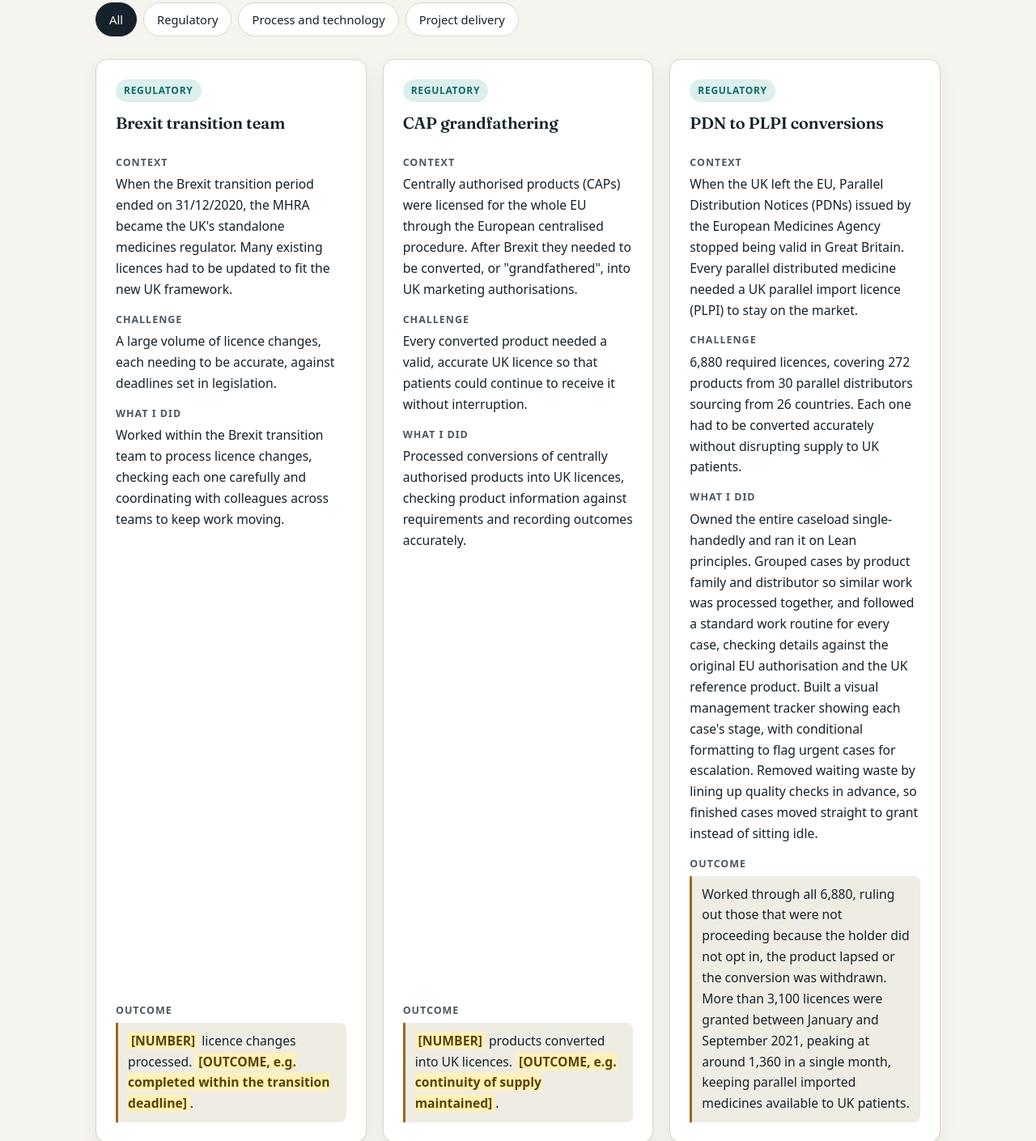
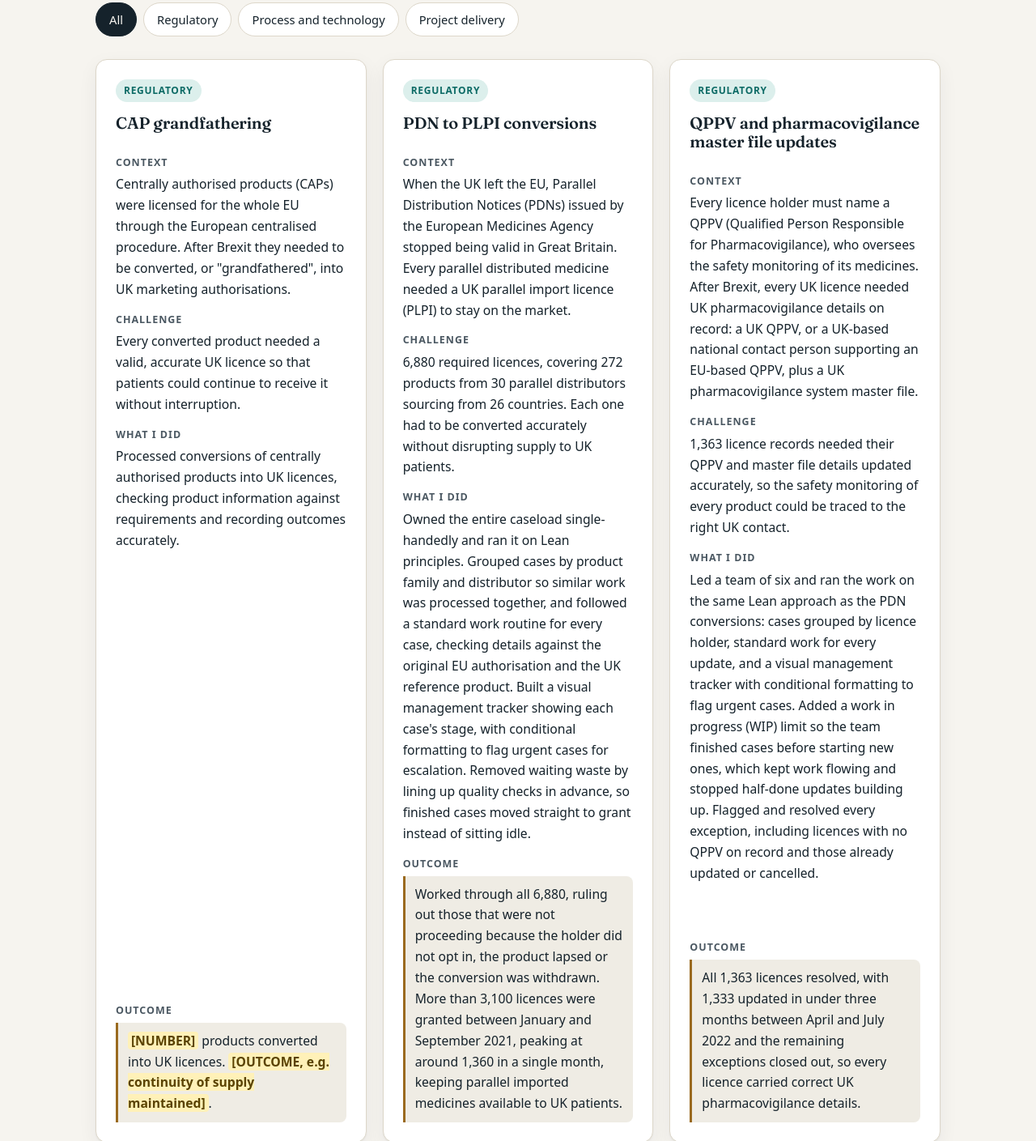
Before and after one commit to muhammad-h-hussain/muhammad-h-hussain.github.io, a plain HTML site: page index.html in a window 1280 px wide. Shown: the part 2686-4095 px from the top of the page at 81% size. Drawn offline with Linux system fonts and the light colour scheme.

Commit message:
Remove Brexit transition team card; credit the team in Experience
Co-Authored-By: Claude Opus 5.5 <noreply@anthropic.com>
Claude-Session: https://claude.ai/code/session_014KfG56LF1eAop6H8NatuH3

```diff
--- a/index.html
+++ b/index.html
@@ -168,21 +168,6 @@
 
           <article class="card" data-category="Regulatory">
             <span class="tag">Regulatory</span>
-            <h3>Brexit transition team</h3>
-            <dl>
-              <dt>Context</dt>
-              <dd>When the Brexit transition period ended on 31/12/2020, the MHRA became the UK's standalone medicines regulator. Many existing licences had to be updated to fit the new UK framework.</dd>
-              <dt>Challenge</dt>
-              <dd>A large volume of licence changes, each needing to be accurate, against deadlines set in legislation.</dd>
-              <dt>What I did</dt>
-              <dd>Worked within the Brexit transition team to process licence changes, checking each one carefully and coordinating with colleagues across teams to keep work moving.</dd>
-              <dt class="result">Outcome</dt>
-              <dd class="result-text"><mark class="ph">[NUMBER]</mark> licence changes processed. <mark class="ph">[OUTCOME, e.g. completed within the transition deadline]</mark>.</dd>
-            </dl>
-          </article>
-
-          <article class="card" data-category="Regulatory">
-            <span class="tag">Regulatory</span>
             <h3>CAP grandfathering</h3>
             <dl>
               <dt>Context</dt>
@@ -320,7 +305,7 @@
             <h3>DAQ Classifier</h3>
             <p class="org">MHRA</p>
             <p class="dates">Apr 2021 to Feb 2023</p>
-            <p class="summary">Granted medicines licences, including post-Brexit work on CAP grandfathering, PDN to PLPI conversions and QPPV updates.</p>
+            <p class="summary">Granted medicines licences, and worked in the Brexit transition team on CAP grandfathering, PDN to PLPI conversions and QPPV updates.</p>
           </li>
           <li>
             <h3><mark class="ph">[ROLE TITLE]</mark></h3>
```
Also changed, not shown: 1 other file.
